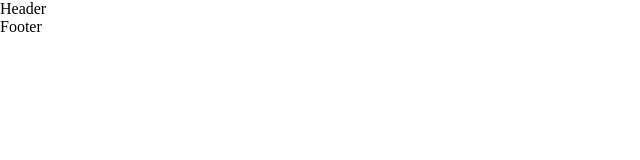
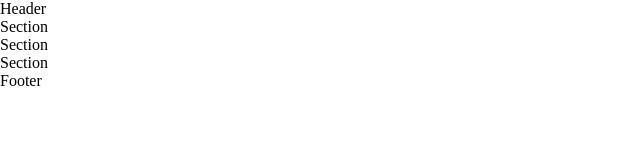
Before and after one commit to shomurod2008/git-hap-project, a plain HTML site: page index.html in a window 1280 px wide. Shown: the whole page, without its empty margins (0-640 px from the left). Drawn offline with Linux system fonts and the light colour scheme.

Commit message:
section-loyiha

```diff
--- a/index.html
+++ b/index.html
@@ -9,7 +9,9 @@
 </head>
 <body>
     <header>Header</header>
-
+    <section>Section</section>
+    <section>Section</section>
+    <section>Section</section>
     <footer>Footer</footer>
 </body>
 </html>
```
